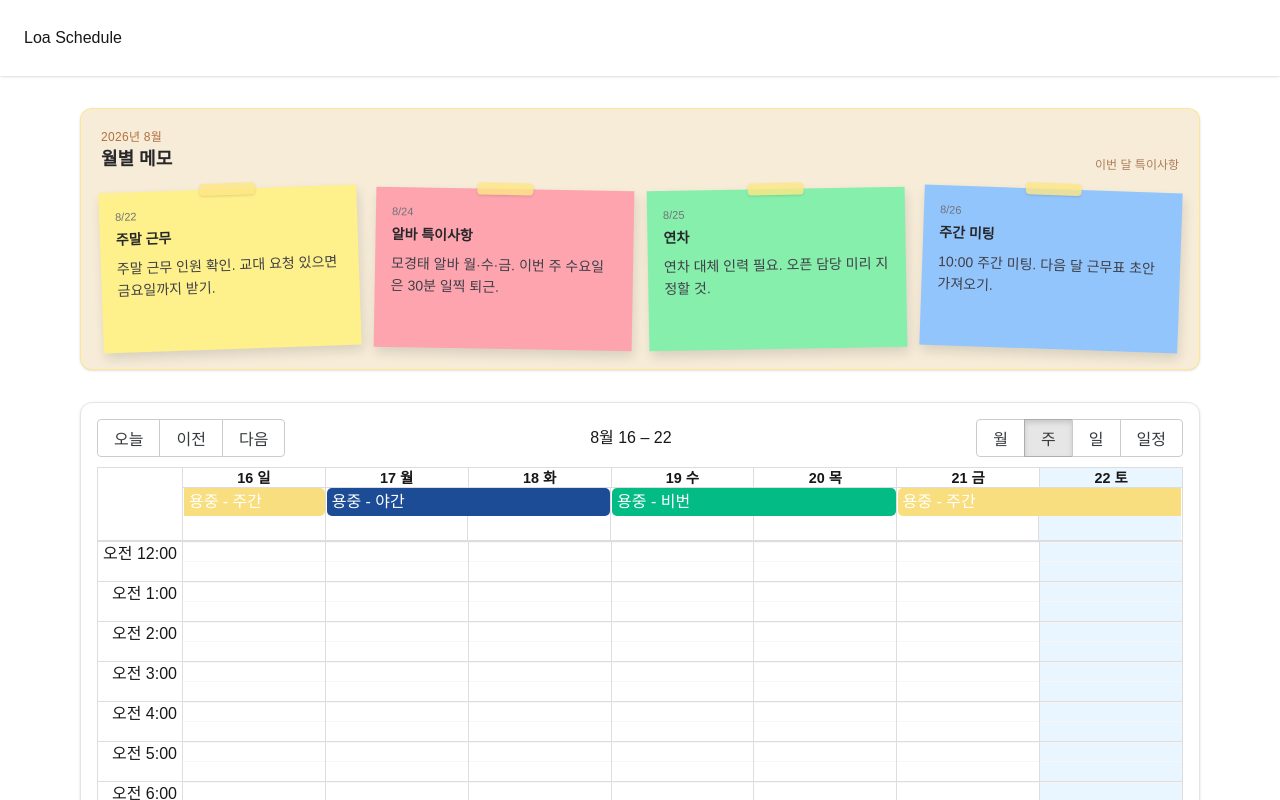
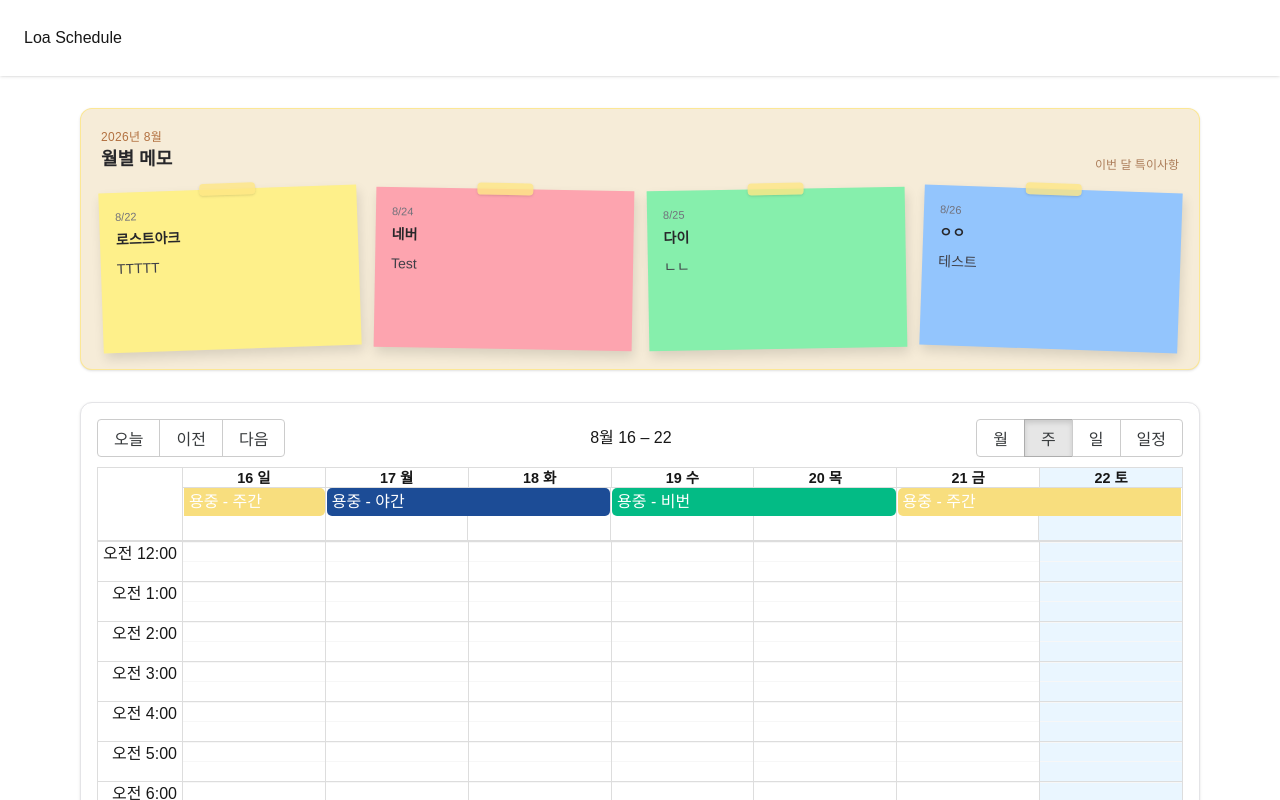
Before and after one commit to MoGyeongTae/loa-schedule, a Next.js app: page / in a window 1280 px wide. Shown: the top 800 px of the page. Built offline with nearby package versions, Linux system fonts and the light colour scheme.

Commit message:
docs: 테스트 데이터 텍스트 수정

```diff
--- a/components/MonthlyMemo/MonthlyMemo.tsx
+++ b/components/MonthlyMemo/MonthlyMemo.tsx
@@ -2,32 +2,32 @@ const NOTES = [
   {
     id: "weekend-shift",
     date: "8/22",
-    title: "주말 근무",
-    body: "주말 근무 인원 확인. 교대 요청 있으면 금요일까지 받기.",
+    title: "로스트아크",
+    body: "TTTTT",
     color: "bg-[#fef08a]",
     rotate: "-rotate-2",
   },
   {
     id: "part-time",
     date: "8/24",
-    title: "알바 특이사항",
-    body: "모경태 알바 월·수·금. 이번 주 수요일은 30분 일찍 퇴근.",
+    title: "네버",
+    body: "Test",
     color: "bg-[#fda4af]",
     rotate: "rotate-1",
   },
   {
     id: "day-off",
     date: "8/25",
-    title: "연차",
-    body: "연차 대체 인력 필요. 오픈 담당 미리 지정할 것.",
+    title: "다이",
+    body: "ㄴㄴ",
     color: "bg-[#86efac]",
     rotate: "-rotate-1",
   },
   {
     id: "meeting",
     date: "8/26",
-    title: "주간 미팅",
-    body: "10:00 주간 미팅. 다음 달 근무표 초안 가져오기.",
+    title: "ㅇㅇ",
+    body: "테스트",
     color: "bg-[#93c5fd]",
     rotate: "rotate-2",
   },
@@ -57,7 +57,9 @@ const MonthlyMemo = () => {
                   aria-hidden
                   className="absolute left-1/2 top-0 h-3 w-14 -translate-x-1/2 -translate-y-1/2 rounded-sm bg-amber-200/80 shadow-sm"
                 />
-                <p className="text-[11px] font-medium text-zinc-500">{note.date}</p>
+                <p className="text-[11px] font-medium text-zinc-500">
+                  {note.date}
+                </p>
                 <h3 className="mt-1 text-sm font-semibold text-zinc-800">
                   {note.title}
                 </h3>
```
